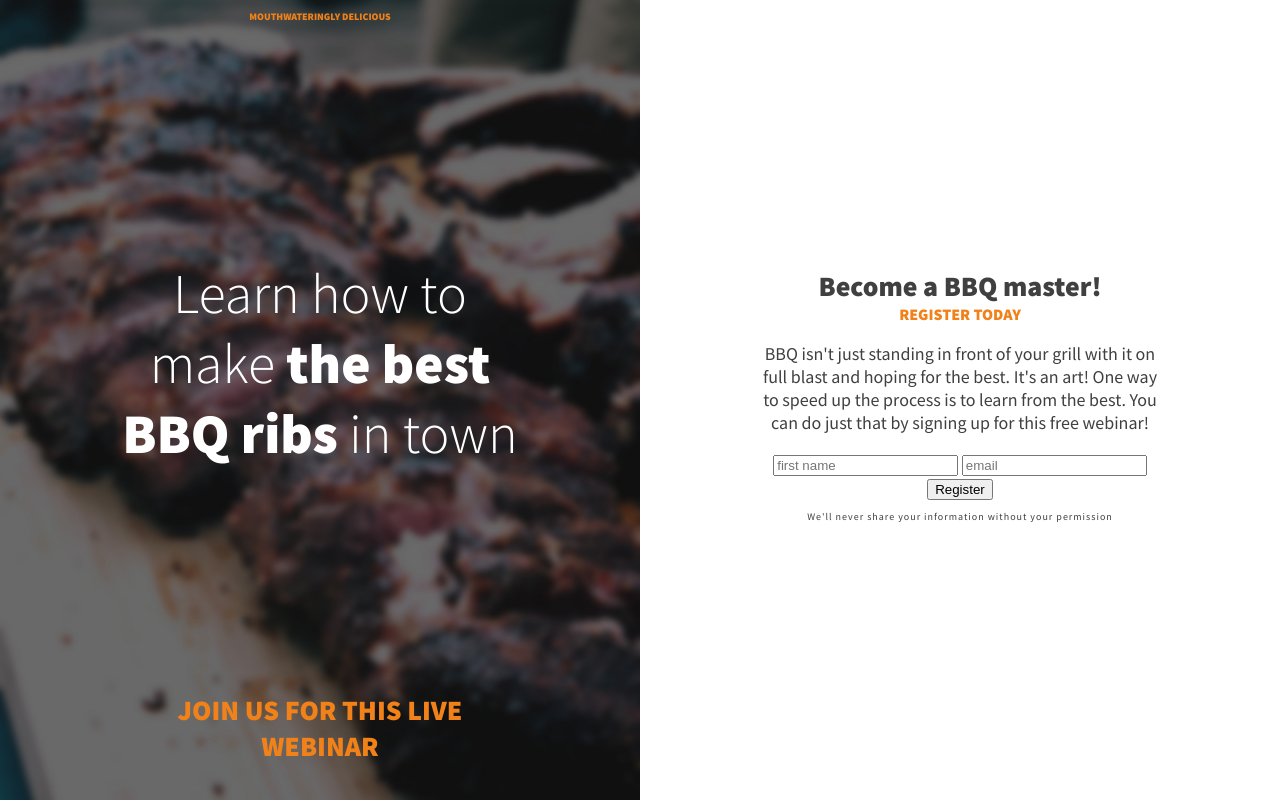
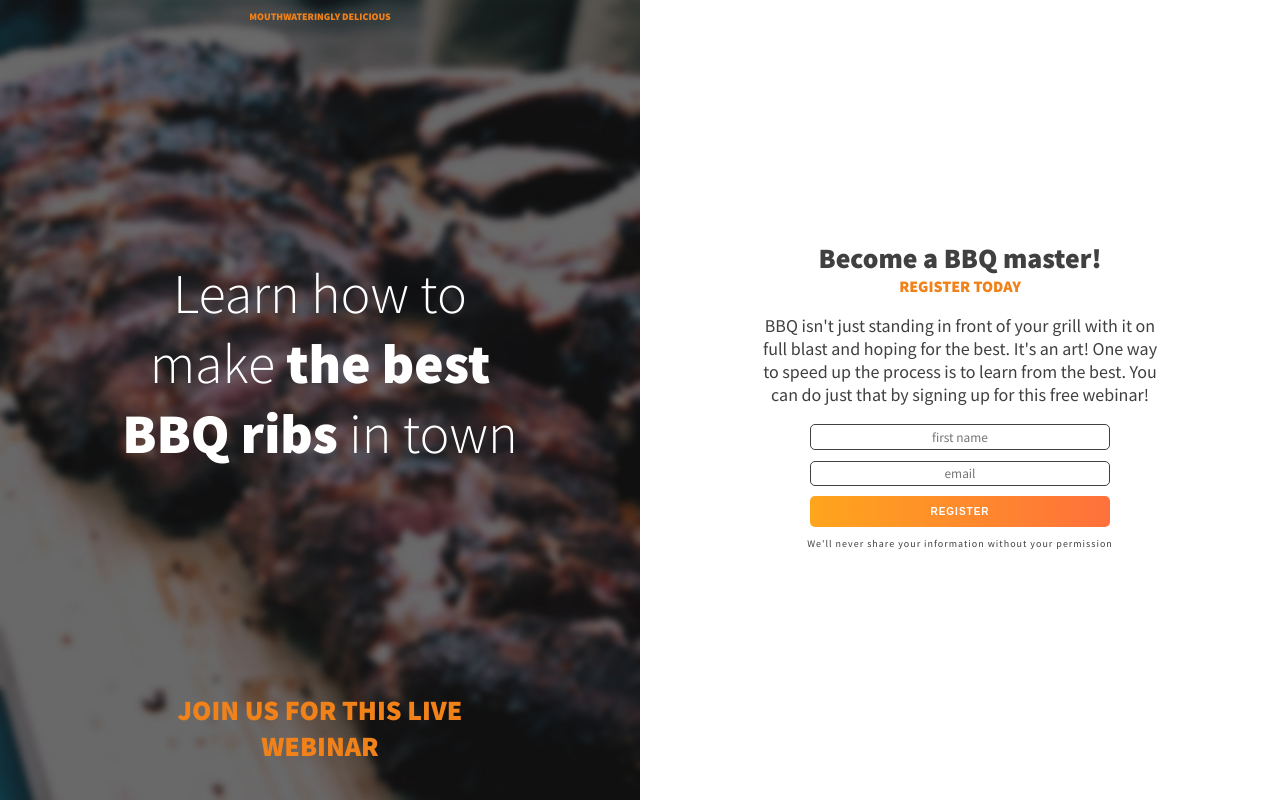
Before and after one commit to jake4369/Responsive-Design, a plain HTML site: page bbq-splash-page/index.html in a window 1280 px wide. Drawn offline with Linux system fonts and the light colour scheme.

Commit message:
Style form and submit button

```diff
--- a/bbq-splash-page/index.css
+++ b/bbq-splash-page/index.css
@@ -96,6 +96,56 @@ strong {
 }
 
 /* =================
+   form
+   ================= */
+.email-collector {
+  width: 80%;
+  max-width: 300px;
+  margin: 0 auto;
+}
+
+input,
+.btn {
+  width: 100%;
+  border-radius: 5px;
+}
+
+input {
+  font-family: inherit;
+  text-align: inherit;
+  margin-bottom: 0.75em;
+  padding: 0.25em;
+  border: 1px solid #404040;
+  transform: scale(1);
+}
+
+input:focus {
+  transform: scale(1.1);
+}
+
+.btn {
+  display: inline-block;
+  font-size: 0.625rem;
+  font-weight: 900;
+  letter-spacing: 1px;
+  text-transform: uppercase;
+  padding: 1em 1.5em;
+  border: 0;
+  cursor: pointer;
+}
+
+.btn-primary {
+  color: #fff;
+  background-image: linear-gradient(90deg, #ffa51d, #ff713b);
+  transform: scale(1);
+}
+
+.btn-primary:hover,
+.btn-primary:focus {
+  transform: scale(1.1);
+}
+
+/* =================
    media queries
    ================= */
 
--- a/bbq-splash-page/index.html
+++ b/bbq-splash-page/index.html
@@ -27,7 +27,7 @@
           free webinar!
         </p>
 
-        <form action="#">
+        <form class="email-collector" action="#" method="POST">
           <input type="text" placeholder="first name" required />
           <input type="email" placeholder="email" required />
           <button class="btn btn-primary" type="submit">Register</button>
```
